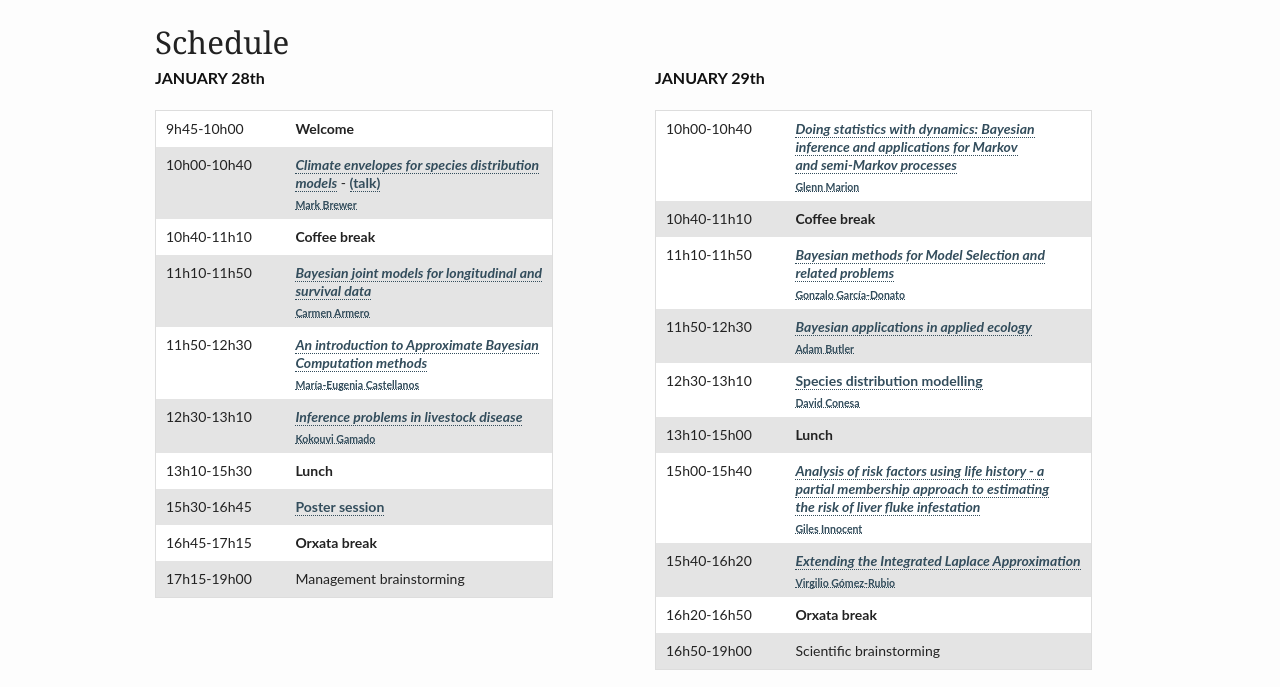
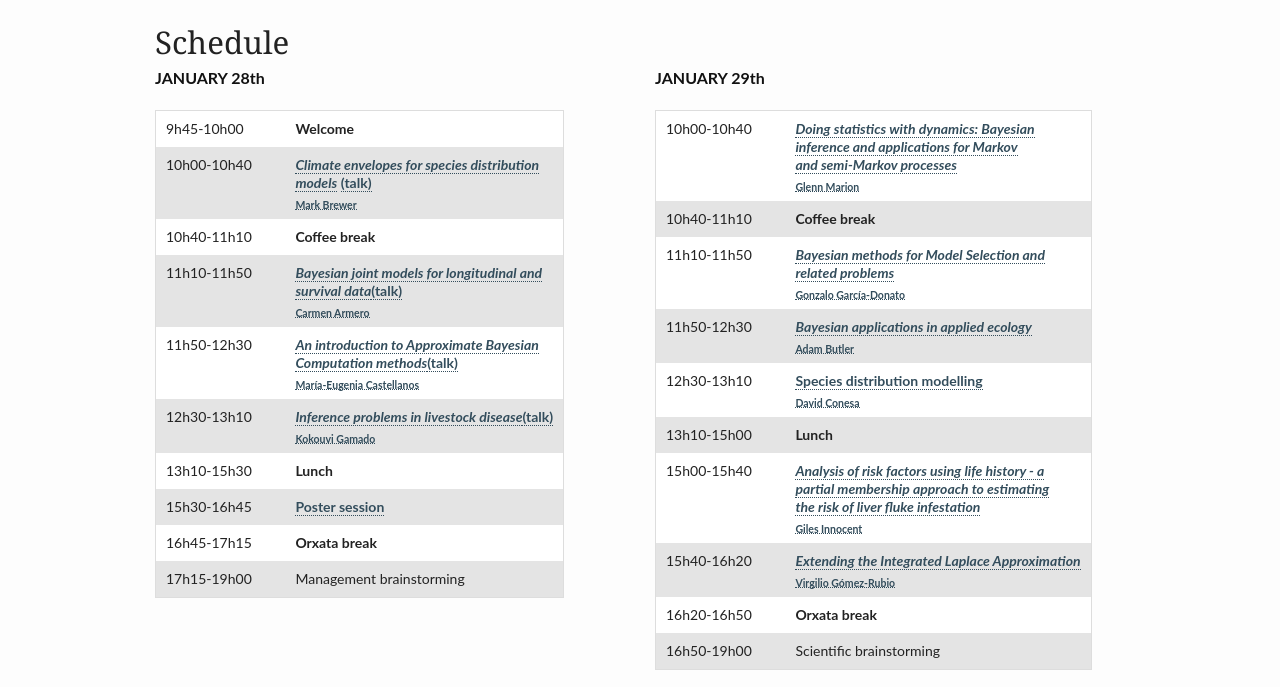
Before and after one commit to VABAR/VABAR.github.io, a Jekyll site: the page built from _posts/events/2015-12-17-ScoVa16.md, in a window 1280 px wide. Shown: the part 344-1031 px from the top of the page. Built offline with Jekyll 4.4.1, drawn with Linux system fonts in a browser that asks for light colours.

Commit message:
Update 2015-12-17-ScoVa16.md

```diff
--- a/_posts/events/2015-12-17-ScoVa16.md
+++ b/_posts/events/2015-12-17-ScoVa16.md
@@ -20,11 +20,11 @@ ScoVa16 will be held at the Faculty of Mathematics of the Universitat de Valènc
 **JANUARY 28th**
 
 9h45-10h00 || **Welcome**
-10h00-10h40 || [_Climate envelopes for species distribution_ <br> _models_]({{ site.url }}/assets/scova16/Brewer-Abstract.pdf) - [(talk)]({{ site.url }}/assets/scova16/Brewer-Talk.pdf) <br>[<sub>Mark Brewer</sub>](http://www.bioss.ac.uk/people/markb.html)
+10h00-10h40 || [_Climate envelopes for species distribution_ <br> _models_]({{ site.url }}/assets/scova16/Brewer-Abstract.pdf) [(talk)]({{ site.url }}/assets/scova16/Brewer-Talk.pdf)<br>[<sub>Mark Brewer</sub>](http://www.bioss.ac.uk/people/markb.html)
 10h40-11h10 || **Coffee break**
-11h10-11h50 || [_Bayesian joint models for longitudinal and_ <br> _survival data_]({{ site.url }}/assets/scova16/Armero-Abstract.pdf)<br>[<sub>Carmen Armero</sub>](http://www.uv.es/armero/)
-11h50-12h30 || [_An introduction to Approximate Bayesian_ <br> _Computation methods_]({{ site.url }}/assets/scova16/Castellanos-Abstract.pdf)<br>[<sub>María-Eugenia Castellanos</sub>](https://gestion2.urjc.es/curriculum/pdicv?id=maria.castellanos)
-12h30-13h10 || [_Inference problems in livestock disease_]({{ site.url }}/assets/scova16/Gamado-Abstract.pdf)<br>[<sub>Kokouvi Gamado</sub>](http://www.bioss.ac.uk/people/kokouvi.html)
+11h10-11h50 || [_Bayesian joint models for longitudinal and_ <br> _survival data_]({{ site.url }}/assets/scova16/Armero-Abstract.pdf)[(talk)]({{ site.url }}/assets/scova16/Armero-Talk.pdf)<br>[<sub>Carmen Armero</sub>](http://www.uv.es/armero/)
+11h50-12h30 || [_An introduction to Approximate Bayesian_ <br> _Computation methods_]({{ site.url }}/assets/scova16/Castellanos-Abstract.pdf)[(talk)]({{ site.url }}/assets/scova16/Castellanos-Talk.pdf)<br>[<sub>María-Eugenia Castellanos</sub>](https://gestion2.urjc.es/curriculum/pdicv?id=maria.castellanos)
+12h30-13h10 || [_Inference problems in livestock disease_]({{ site.url }}/assets/scova16/Gamado-Abstract.pdf)[(talk)]({{ site.url }}/assets/scova16/Gamado-Talk.pdf)<br>[<sub>Kokouvi Gamado</sub>](http://www.bioss.ac.uk/people/kokouvi.html)
 13h10-15h30 || **Lunch**
 15h30-16h45 || [Poster session]({{ site.url }}/assets/scova16/posters.pdf)
 16h45-17h15 || **Orxata break**
```
